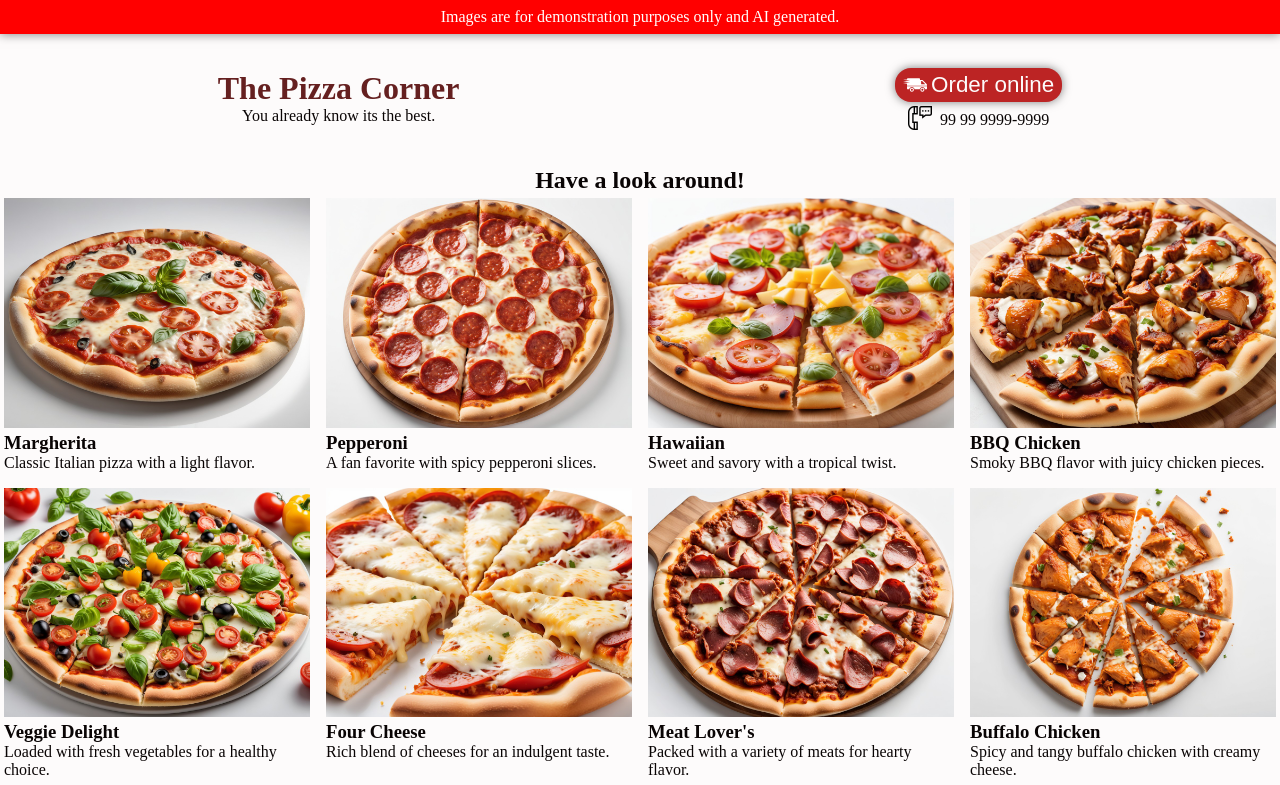
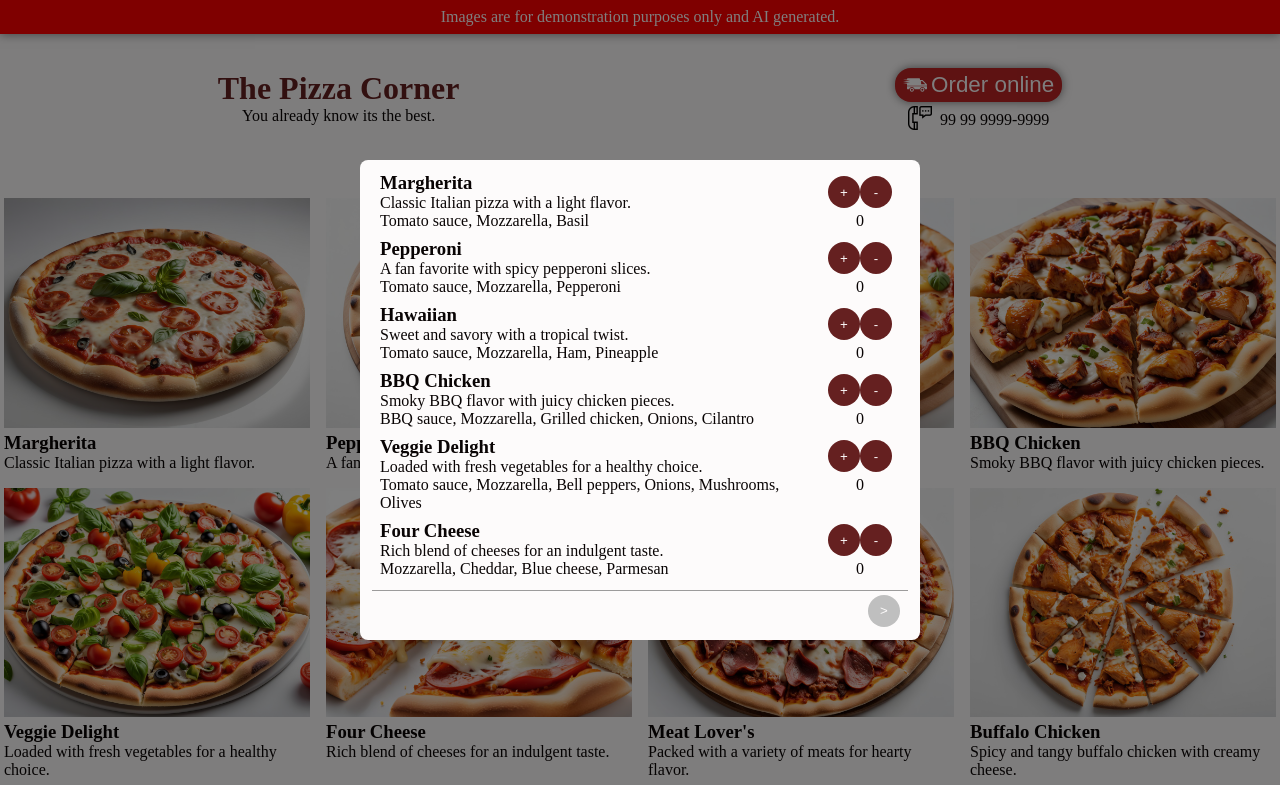
Before and after one commit to Lmedeiros-leiman/Pizzaria-Catalog, a plain HTML site: page index.html in a window 1280 px wide. Both pictures are taken after a click on the button "Order online". Shown: the top 785 px of the page. Drawn offline with Linux system fonts and the light colour scheme.

Commit message:
finished this mess. now to make it pretty!

```diff
--- a/css/light/main.css
+++ b/css/light/main.css
@@ -1,16 +1,9 @@
 @import url("./reseter.css");
 @import url("./loader.css");
 @import url("./card.css");
-
-:root {
-    --primary-color: #652020;
-    --secondary-color: #e08585;
-    --accent-color: #bc2424;
-    --background-color: #fdfbfb;
-    --text-color: #090404;
+@import url("./modal.css");
 
 
-}
 body {
     background-color: var(--background-color);
     color: var(--text-color);
@@ -52,6 +45,23 @@ header h1 {
     box-shadow: 0 0 10px 0 rgba(0, 0, 0, 0.5);
 }
 
+.flex {
+    display: flex;
+    flex-grow: 1;
+    justify-content: space-between;
+    padding-inline: 8px;
+    padding-block: 4px;
+
+}
+.right {
+    justify-content: end;
+
+}
+.align-center {
+    display: flex;
+    gap: 4px;
+    align-items: center;
+}
 
 button.order {
     display: flex;
--- /dev/null
+++ b/css/light/modal.css
@@ -0,0 +1,115 @@
+
+#payment-modal{
+    display: none;
+    position: fixed;
+    top: 0;
+    left: 0;
+    width: 100%;
+    height: 100%;
+    background-color: rgba(0, 0, 0, 0.5);
+}
+
+#payment-modal.active {
+    display: flex;
+    justify-content: center;
+    align-items: center;
+}
+
+#payment-modal .modal-content {
+    position: relative;
+    width: 320px;
+    max-width: 560px;
+    height: 480px;
+
+
+
+    background-color: var(--background-color);
+    padding: 4px;
+    border-radius: 8px;
+
+    display: flex;
+    flex-wrap: nowrap;
+    flex-grow: 1;
+    overflow-x: hidden;
+    gap: 4px;
+
+    scroll-behavior: smooth;
+    scroll-snap-type: proximity;
+}
+
+#payment-modal .modal-content > div {
+    flex-shrink: 0;
+    flex-grow: 1;
+    flex-wrap: wrap;
+    width: 100%;
+    display: flex;
+    flex-wrap: wrap;
+    align-items: start;
+    justify-content: start;
+
+    position: relative;
+    overflow-x: hidden;
+
+    padding-block: 4px;
+
+}
+
+.modal-content article {
+    max-height: 420px;
+    overflow: auto;
+}
+
+.modal-content footer  {
+    position:relative;
+    border-top: 1px solid rgba(0, 0, 0, 0.384);
+}
+.modal-content button {
+    width: 32px;
+    height: 32px;
+    border-radius: 50%;
+
+    display: flex;
+    justify-content: center;
+    align-items: center;
+
+    border: none;
+    text-align: center;
+    color: var(--background-color);
+    box-shadow: none;
+    background-color: var(--primary-color);
+
+}
+.modal-content button:hover {
+    background-color: var(--secondary-color);
+}
+.modal-content button:focus {
+    background-color: var(--accent-color);
+}
+.modal-content button[disabled="true"],
+.modal-content button:disabled {
+    background-color: #bfbfbf !important;
+}
+
+.flex.right.bottom {
+    width: 100%;
+    justify-content: space-between;
+    align-items: end;
+}
+
+.flex.center {
+    justify-content: center;
+    align-items: center;
+    width: 100%;
+    height: 100%;
+}
+
+.circled {
+    width: 32px;
+    height: 32px;
+    text-align: center;
+    display: flex;
+    justify-content: center;
+    align-items: center;
+    border-radius: 50%;
+    background-color: var(--secondary-color);
+}
--- a/css/light/reseter.css
+++ b/css/light/reseter.css
@@ -1,3 +1,13 @@
+:root {
+    --primary-color: #652020;
+    --secondary-color: #e08585;
+    --accent-color: #bc2424;
+    --background-color: #fdfbfb;
+    --text-color: #090404;
+
+
+}
+
 *{
     padding: 0;
     margin: 0;
--- a/index.html
+++ b/index.html
@@ -72,19 +72,32 @@
                 </footer>
 
             </div>
-            <div class="summaryPage">
-                <article>
+            <div class="summaryPage flex">
+                <article style="height: 100%;">
                     <section id="pizza-result-table">
                         <div class="loader"></div>
                         <p>Loading pizzas...</p>
                     </section>
                 </article>
+                <footer class="flex right bottom">
+                    <button class="prevButton"><</button>
+                    <button class="nextButton">></button>
+                </footer>
             </div>
             <div class="paymentPage">
-                Payment
+                <article class="flex center"  >
+                    <span>
+                    <div class="loader payment"></div>
+                    </span>
+                    <p >Processing transaction...</p>
+                </article>
             </div>
             <div class="confirmationPage">
-                Wait for confirmation
+                <h3>Transaction sucessfull</h3>
+                <p>Your pizza is on the way.</p>
+                <p>well... not really...</p>
+
+                <button>Close</button>
             </div>
 
         </section>
--- a/js/paymentModal.js
+++ b/js/paymentModal.js
@@ -28,7 +28,7 @@ function subtractPizza(pizzaName) {
     if (Object.keys(selectedPizzas).length === 0) {
         const modal = document.querySelector("#payment-modal");
         const modalContent = modal.querySelector(".modal-content");
-        modalContent.scrollTo(0,0);
+        modalContent.scrollTo(0, 0);
         const firstPageButton = modalContent.querySelector(".nextButton");
         firstPageButton.setAttribute("disabled", true);
 
@@ -43,12 +43,27 @@ function updatePizzaCounter(pizzaName) {
 
 function createShowSelectedPizzaTable(element) {
 
-    element.innerHTML = JSON.stringify(selectedPizzas)
+    element.innerHTML = Object.keys(selectedPizzas).map(pizza => {
+        const selectedPizza = pizzas.find(p => p.name === pizza);
+        console.log(selectedPizza)
+        return `
+        <section class="flex">
+            <div>
+            <h3>${selectedPizza.name}</h3>
+            <p>${selectedPizza.description}</p>
+            ${selectedPizza.ingredients.join(", ")}
+            </div>
+            <div style="text-align: center;">
+            <div class="circled">
+                <span>${selectedPizzas[pizza]}</span>
+            </div>
+        </section>
+        `}).join("");
 }
 
 function createPizzaTable(element) {
-
-    element.innerHTML = pizzas.map(pizza => {return `
+    element.innerHTML = pizzas.map(pizza => {
+        return `
         <section class="flex">
             <div>
             <h3>${pizza.name}</h3>
@@ -60,11 +75,9 @@ function createPizzaTable(element) {
                     <button onclick="addPizza('${pizza.name}')" >+</button>
                     <button onclick="subtractPizza('${pizza.name}')">-</button>
                 </div>
-
                 <div id="count-${pizza.name}">0</div>
             </div>
         </section>
-
         `
     }).join("");
 
@@ -88,7 +101,7 @@ function configFirstPage() {
 
     const nextButton = page.querySelector(".nextButton")
     nextButton.addEventListener("click", () => {
-        modalContentWrapper.scrollTo( page.scrollWidth + 4,0);
+        modalContentWrapper.scrollTo(page.scrollWidth + 4, 0);
         configSecondPage();
     });
     if (Object.keys(selectedPizzas).length === 0) {
@@ -96,16 +109,42 @@ function configFirstPage() {
     } else {
         nextButton.removeAttribute("disabled");
     }
-
 }
 function configSecondPage() {
     const modalContentWrapper = document.querySelectorAll("#payment-modal .modal-content")[0];
-    const page = document.querySelectorAll("#payment-modal .modal-content div")[1];
+    const page = document.querySelectorAll("#payment-modal .modal-content > div")[1];
+    createShowSelectedPizzaTable(page.querySelector("#pizza-result-table"))
 
-    createShowSelectedPizzaTable(page.querySelector("#pizza-result-table"))
+    const prevButton = page.querySelector(".prevButton")
+    prevButton.addEventListener("click", () => {
+        modalContentWrapper.scrollTo(0, 0);
+    })
+
+    const nextButton = page.querySelector(".nextButton")
+    nextButton.addEventListener("click", () => {
+        modalContentWrapper.scrollTo((page.scrollWidth + 4) * 2, 0);
+        // Automatically transition to fourth page after 5 seconds
+
+        setTimeout(() => {
+            modalContentWrapper.scrollTo(page.scrollWidth * 3 + 12, 0);
+            configFourthPage();
+        }, 5000);
+
+    })
+
 }
-function configThirdPage() {}
-function configFourthPage() {}
+function configThirdPage() {
+    const page = document.querySelectorAll("#payment-modal .modal-content > div")[2];
+
+}
+function configFourthPage() {
+    const page = document.querySelectorAll("#payment-modal .modal-content > div")[3];
+    const button = page.querySelector("button");
+    button.addEventListener("click", () => {
+    const modal = document.querySelector("#payment-modal");
+    modal.classList.remove("active");
+    })
+}
 
 
 
@@ -119,7 +158,7 @@ document.addEventListener("DOMContentLoaded", () => {
     const button = document.querySelector("#order");
     button.addEventListener("click", () => {
         modal.classList.add("active");
-        modalContent.scrollTo(0,0);
+        modalContent.scrollTo(0, 0);
     })
 
     configFirstPage();
```
